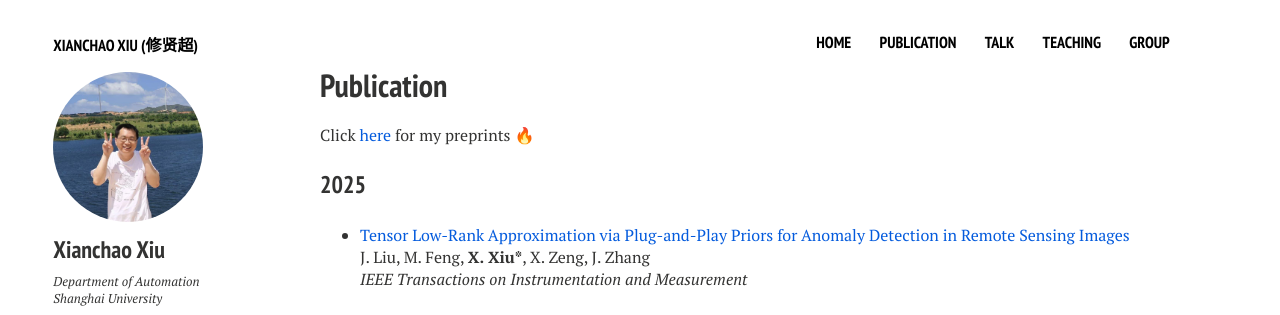
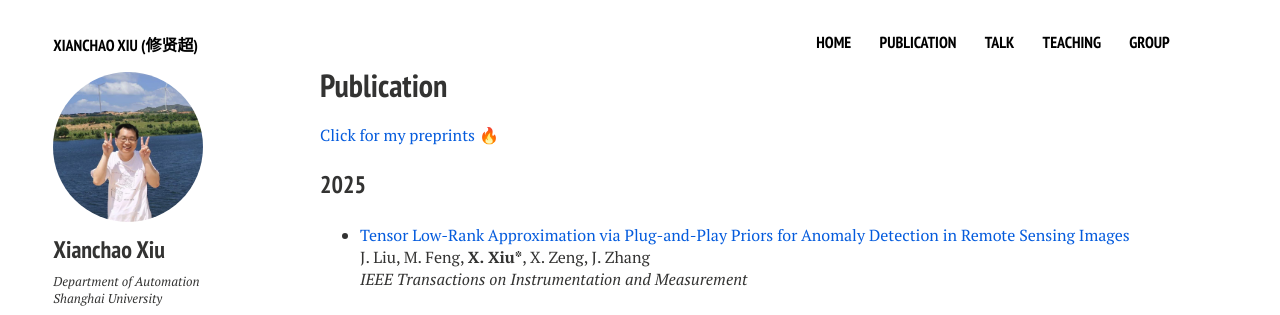
Before and after one commit to xianchaoxiu/xianchaoxiu.github.io, a Jekyll site: the page built from publication/index.md, in a window 1280 px wide. Shown: the top 315 px of the page. Built offline with Jekyll 4.4.1, drawn with Linux system fonts in a browser that asks for light colours; nearby versions of some CDN libraries.

Commit message:
Update index.md

```diff
--- a/publication/index.md
+++ b/publication/index.md
@@ -9,7 +9,7 @@ share: false
 ---
 
 
-Click <a href="https://arxiv.org/search/?query=xiu%2C+xianchao&searchtype=all&abstracts=show&order=-announced_date_first&size=50" class="textlink" target="_blank"> here </a> for my preprints 🔥
+<a href="https://arxiv.org/search/?query=xiu%2C+xianchao&searchtype=all&abstracts=show&order=-announced_date_first&size=50" class="textlink" target="_blank"> Click for my preprints </a>  🔥
 
 
 ### 2025
```
